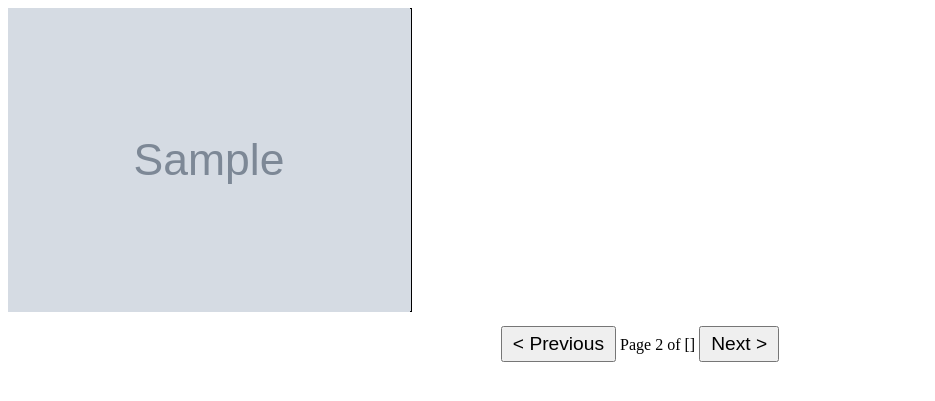
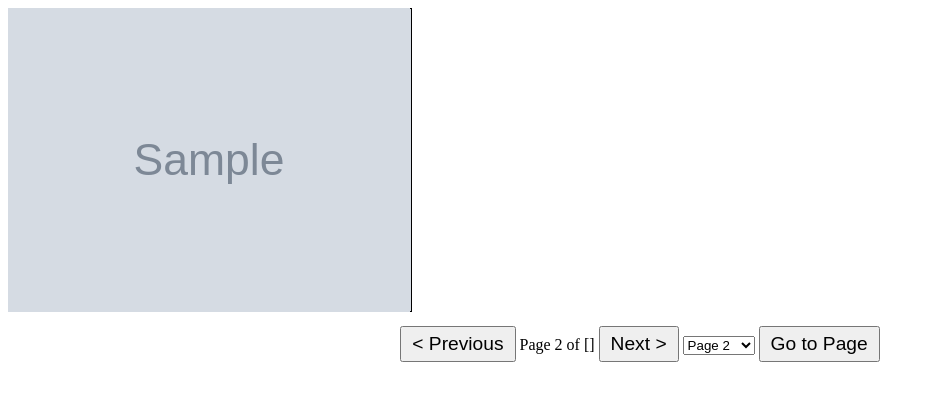
Before and after one commit to ramuthumu/eenadu-flask-epaper, a Flask app: template templates/edition.html in a window 1280 px wide. Shown: the top 401 px of the page, without its empty margins (0-935 px from the left). Run offline with Flask 2, Linux system fonts and the light colour scheme; the template is opened without the code that fills it: most values are stand-ins (such as "Sample title", 1, 10 or a date in 2020); grey boxes marked "Sample" are stand-in pictures.

Commit message:
update goto page

```diff
--- a/app.py
+++ b/app.py
@@ -49,6 +49,8 @@ def edition(edition_id):
             current_page_index = int(request.form['current_page_index']) + 1
         elif 'previous' in request.form:
             current_page_index = int(request.form['current_page_index']) - 1
+        elif 'go_to_page' in request.form:
+            current_page_index = int(request.form['page_select'])
 
     current_page_index = max(0, min(current_page_index, len(pages) - 1))
     current_page = pages[current_page_index]
--- a/templates/edition.html
+++ b/templates/edition.html
@@ -42,6 +42,14 @@
     <button type="submit" name="previous" {% if current_page_index == 0 %}disabled{% endif %}>&lt; Previous</button>
     <span>Page {{ current_page_index + 1 }} of {{ total_pages }}</span>
     <button type="submit" name="next" {% if current_page_index == total_pages - 1 %}disabled{% endif %}>Next &gt;</button>
+    <!-- Add a dropdown menu for page selection -->
+    <select name="page_select" id="pageSelect">
+        {% for i in range(total_pages) %}
+            <option value="{{ i }}" {% if i == current_page_index %}selected{% endif %}>Page {{ i + 1 }}</option>
+        {% endfor %}
+    </select>
+    <!-- Add a "Go to Page" button -->
+    <button type="submit" name="go_to_page">Go to Page</button>
 </form>
 <script>
     const current_page_index = {{ current_page_index }};
```
